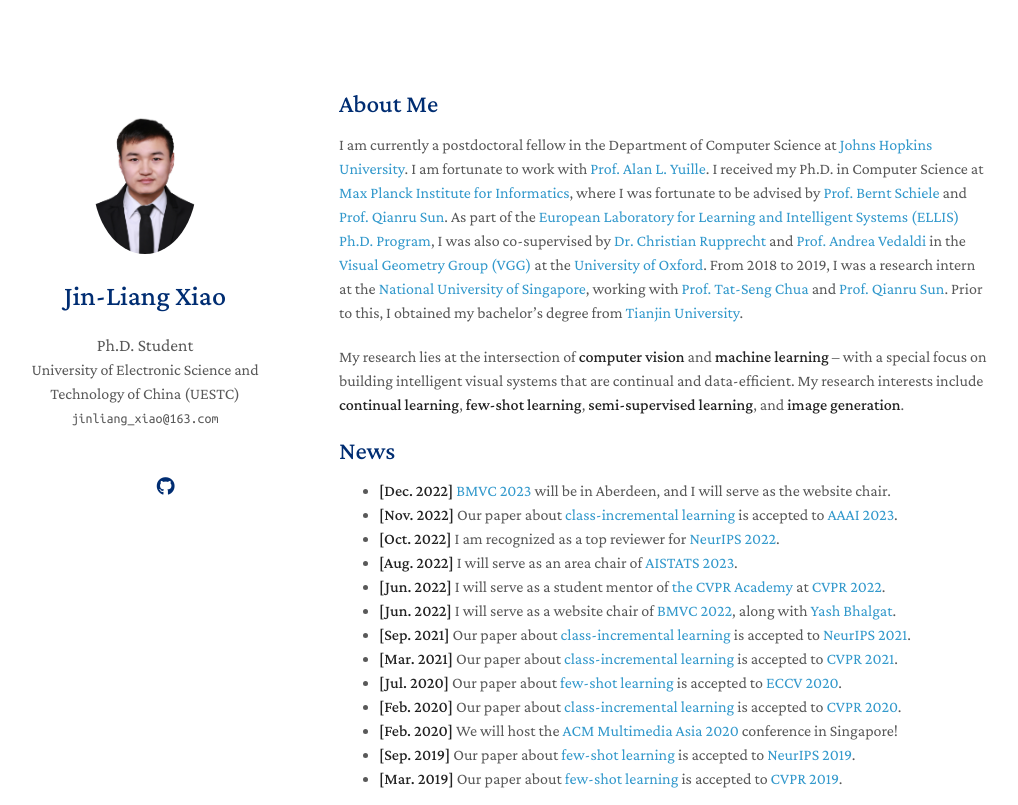
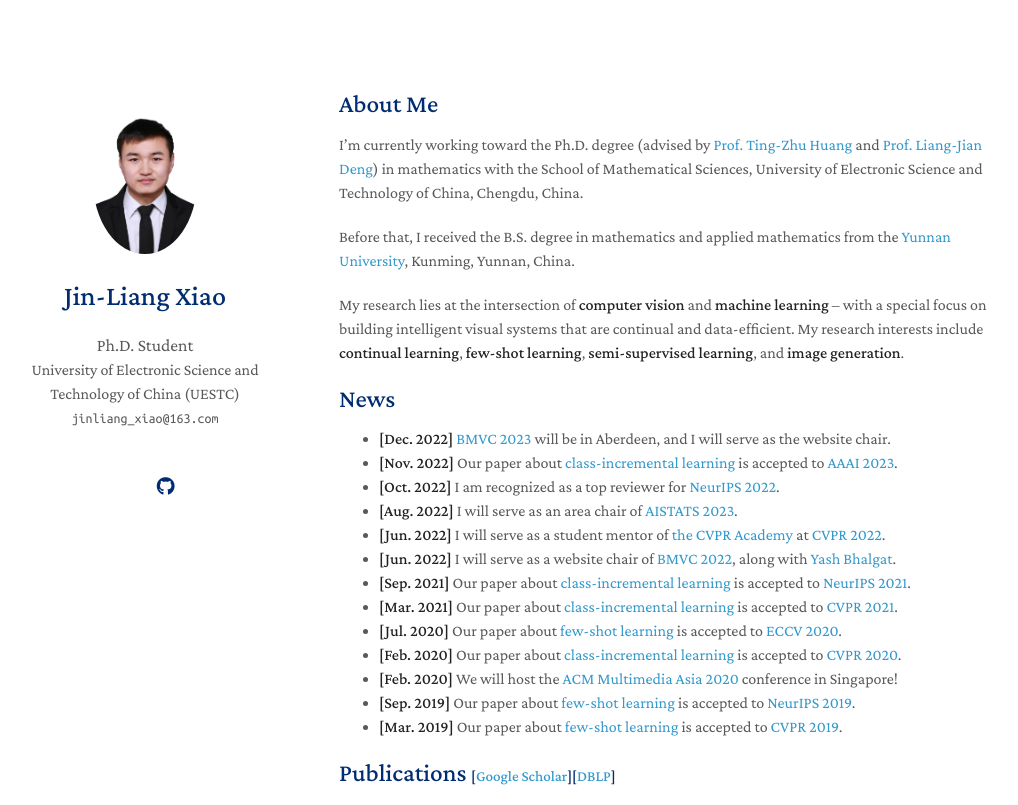
Before and after one commit to Jin-liangXiao/Jin-liangXiao.github.io, a Jekyll site: the page built from index.md, in a window 1280 px wide and 900 px high, cut to the strip 0-805 px from the top of the window. Shown: the whole strip, without its empty margins (131-1149 px from the left). Built offline with Jekyll 4.4.1, drawn with Linux system fonts in a browser that asks for light colours; nearby versions of some CDN libraries; comment, search, counter and statistics services are not loaded; a style sheet for code colours, icons or effects is not loaded; our own code applies the rules of GitHub Pages for plain Markdown files.

Commit message:
Update index.md

```diff
--- a/index.md
+++ b/index.md
@@ -4,7 +4,11 @@
 
 ## About Me
 
-I am currently a postdoctoral fellow in the Department of Computer Science at [Johns Hopkins University](https://cs.jhu.edu). I am fortunate to work with [Prof. Alan L. Yuille](https://www.cs.jhu.edu/~ayuille/). I received my Ph.D. in Computer Science at [Max Planck Institute for Informatics](https://www.mpi-inf.mpg.de/), where I was fortunate to be advised by [Prof. Bernt Schiele](https://people.mpi-inf.mpg.de/~schiele/) and [Prof. Qianru Sun](https://qianrusun.com/). As part of the [European Laboratory for Learning and Intelligent Systems (ELLIS) Ph.D. Program](https://ellis.eu/phd-postdoc), I was also co-supervised by [Dr. Christian Rupprecht](https://chrirupp.github.io/) and [Prof. Andrea Vedaldi](https://www.robots.ox.ac.uk/~vedaldi/) in the [Visual Geometry Group (VGG)](https://www.robots.ox.ac.uk/~vgg/) at the [University of Oxford](https://www.ox.ac.uk/). From 2018 to 2019, I was a research intern at the [National University of Singapore](https://www.comp.nus.edu.sg/), working with [Prof. Tat-Seng Chua](https://www.chuatatseng.com/) and [Prof. Qianru Sun](https://qianrusun.com/). Prior to this, I obtained my bachelor’s degree from [Tianjin University](http://www.tju.edu.cn/english/index.htm).
+I'm currently working toward the Ph.D. degree (advised by [Prof. Ting-Zhu Huang](https://www.math.uestc.edu.cn/info/1081/2041.htm) and [Prof. Liang-Jian Deng](https://liangjiandeng.github.io/)) in mathematics with the School of Mathematical Sciences, University of Electronic Science and Technology of China, Chengdu, China.
+
+Before that, I received the B.S. degree in mathematics and applied mathematics from the [Yunnan University](www.ynu.uestc.edu.cn), Kunming, Yunnan, China.
+
+
 
 My research lies at the intersection of **computer vision** and **machine learning** -- with a special focus on building intelligent visual systems that are continual and data-efficient. My research interests include **continual learning**, **few-shot learning**, **semi-supervised learning**, and **image generation**.
 
```
